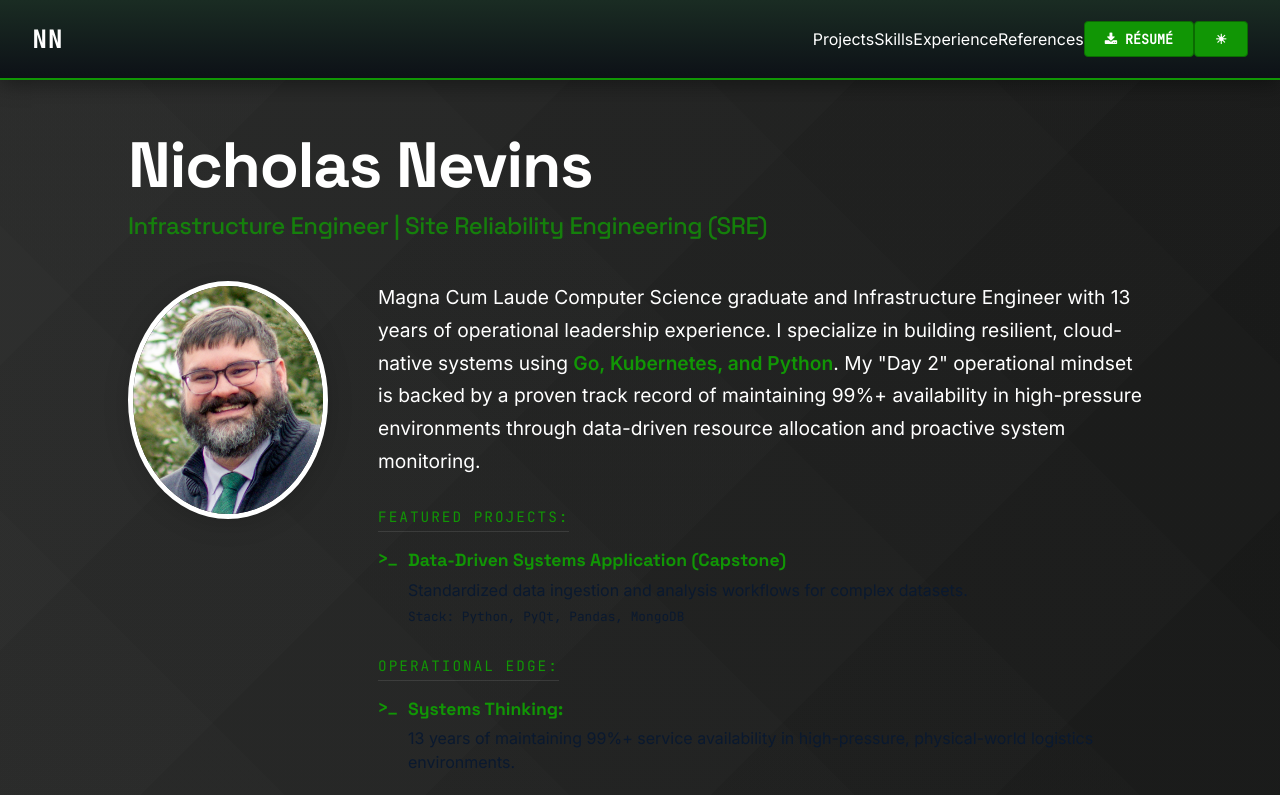
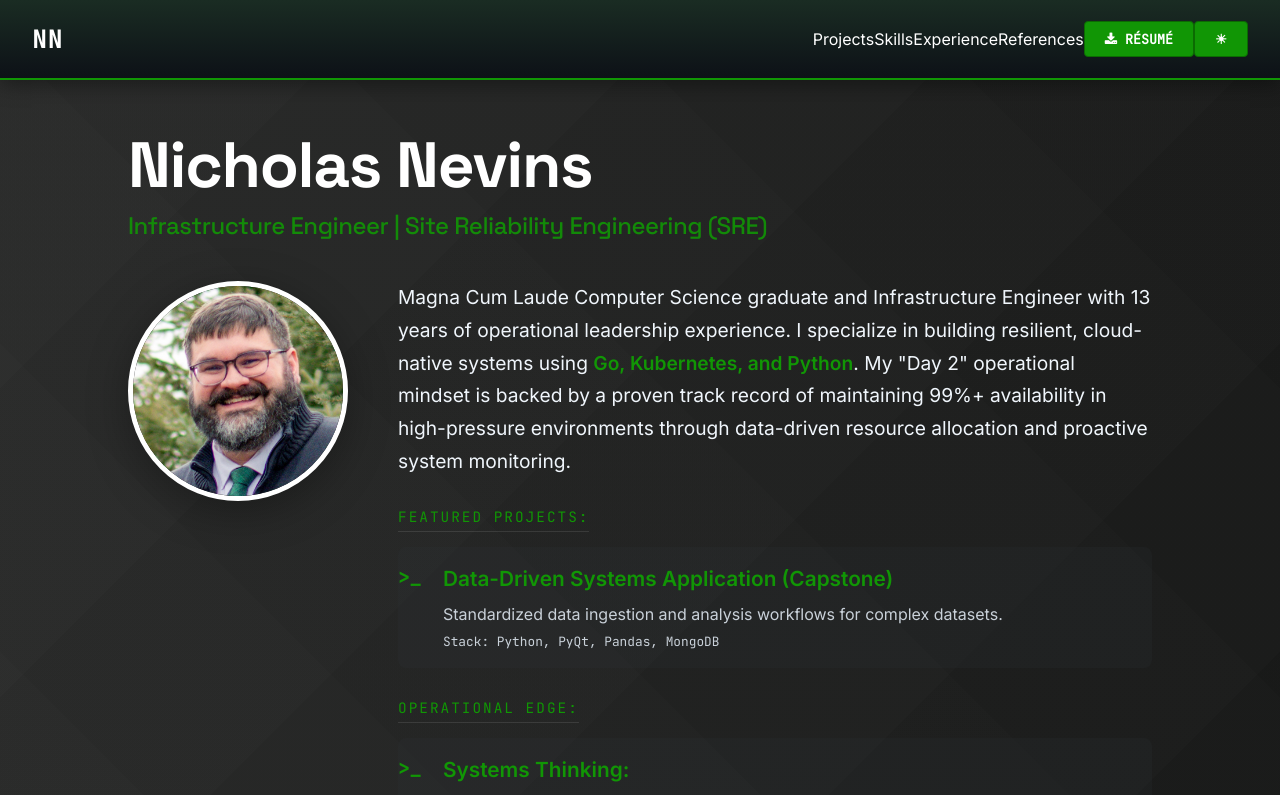
Before and after one commit to NevinsN/professional_portfolio, a React (Create React App) app in the folder professional_portfolio/: page / in a window 1280 px wide. Shown: the top 795 px of the page. Built offline with nearby package versions, Linux system fonts and the light colour scheme.

Commit message:
Update Home.css

```diff
--- a/professional_portfolio/src/Components/Home/Home.css
+++ b/professional_portfolio/src/Components/Home/Home.css
@@ -1,4 +1,6 @@
-/* TITLE SECTION */
+/* ==========================================
+   TITLE SECTION
+   ========================================== */
 .App-header_title {
     padding-top: 50px;
     padding-left: 10%;
@@ -16,12 +18,14 @@
 .App-header_title h2 {
     font-size: 1.5rem;
     font-weight: 400;
-    opacity: 0.8;
+    opacity: 0.9;
     color: var(--primary-green);
     margin-top: 10px;
 }
 
-/* CONTENT WRAPPER */
+/* ==========================================
+   CONTENT WRAPPER
+   ========================================== */
 .home-content {
     display: flex;
     align-items: flex-start;
@@ -30,18 +34,22 @@
     text-align: left;
 }
 
-/* IMAGE STYLING */
+/* ==========================================
+   IMAGE STYLING
+   ========================================== */
 .home-headshot {
-    width: 200px;
-    height: 238px;
-    border: 5px solid white;
+    width: 220px;
+    height: 220px;
+    border: 5px solid white; /* Classic white border from your 1:40 screenshot */
     border-radius: 50%;
-    filter: drop-shadow(0 4px 12px rgba(0,0,0,0.15));
-    flex-shrink: 0; /* Prevents image from squishing on smaller screens */
+    filter: drop-shadow(0 10px 20px rgba(0,0,0,0.3));
+    flex-shrink: 0;
     object-fit: cover;
 }
 
-/* BIO TEXT AREA */
+/* ==========================================
+   BIO & TEXT AREA
+   ========================================== */
 .home-bio {
     max-width: 850px;
 }
@@ -56,9 +64,12 @@
 .home-bio b,
 .home-bio strong {
     color: var(--primary-green);
+    font-weight: 700;
 }
 
-/* SECTION LABELS (Operational Edge / Featured Projects) */
+/* ==========================================
+   SECTION LABELS
+   ========================================== */
 .section-label {
     display: block;
     font-family: var(--font-mono);
@@ -66,13 +77,16 @@
     text-transform: uppercase;
     letter-spacing: 2px;
     color: var(--primary-green);
-    margin-bottom: 15px;
+    margin-bottom: 25px;
+    margin-top: 15px;
     border-bottom: 1px solid var(--card-border);
     padding-bottom: 5px;
     width: fit-content;
 }
 
-/* LIST STYLING */
+/* ==========================================
+   OPERATIONAL EDGE LIST STYLING
+   ========================================== */
 .edge-list {
     list-style: none;
     padding: 0;
@@ -81,12 +95,13 @@
 
 .edge-list li {
     position: relative;
-    padding-left: 30px;
-    margin-bottom: 20px;
-    line-height: 1.5;
+    padding-left: 40px;
+    margin-bottom: 30px;
+    line-height: 1.6;
+    color: #444; /* Default for Light Mode */
 }
 
-/* SRE Bullet Point */
+/* SRE Terminal Bullet Point */
 .edge-list li::before {
     content: ">_";
     position: absolute;
@@ -94,21 +109,54 @@
     color: var(--primary-green);
     font-family: var(--font-mono);
     font-weight: bold;
+    font-size: 1.2rem;
 }
 
 .edge-list li strong {
-    font-family: var(--font-heading);
-    font-size: 1.1rem;
+    font-size: 1.3rem;
     display: block;
-    margin-bottom: 4px;
+    margin-bottom: 6px;
+    color: #1a2c23; /* Grounding color for Light Mode */
 }
 
-/* RESPONSIVE DESIGN */
+/* ==========================================
+   DARK MODE OVERRIDES (The Contrast Fix)
+   ========================================== */
+
+/* Fixes the "Muddy Blue" text seen in the 2:06 PM screenshot */
+.dark .edge-list li {
+    color: #c9d1d9 !important; /* High-contrast Off-White */
+}
+
+.dark .edge-list li strong {
+    color: var(--primary-green); /* Vivid Green Headings */
+}
+
+.dark .home-bio-intro {
+    color: #f0f6fc;
+}
+
+/* Subtle Card Lift for list items in Dark Mode */
+.dark .edge-list li {
+    background: rgba(48, 54, 61, 0.15);
+    padding: 15px 15px 15px 45px;
+    border-radius: 8px;
+    transition: background 0.3s ease;
+}
+
+.dark .edge-list li:hover {
+    background: rgba(48, 54, 61, 0.3);
+}
+
+/* ==========================================
+   RESPONSIVE DESIGN
+   ========================================== */
 @media (max-width: 992px) {
     .home-content {
         flex-direction: column;
         align-items: center;
         text-align: center;
+        padding: 20px 5%;
     }
 
     .App-header_title {
@@ -121,6 +169,11 @@
     }
 
     .section-label {
-        margin: 0 auto 15px auto;
+        margin: 0 auto 25px auto;
+    }
+
+    .home-headshot {
+        width: 180px;
+        height: 180px;
     }
 }
```
